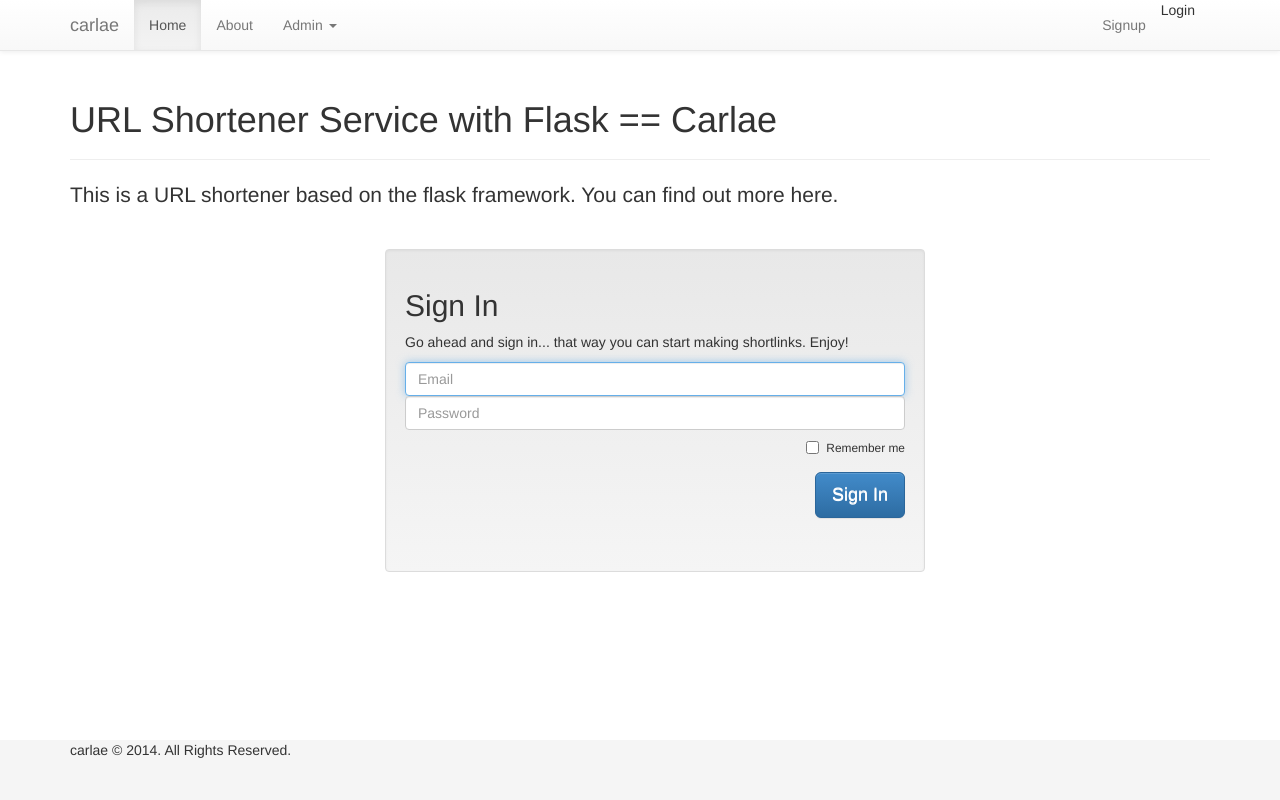
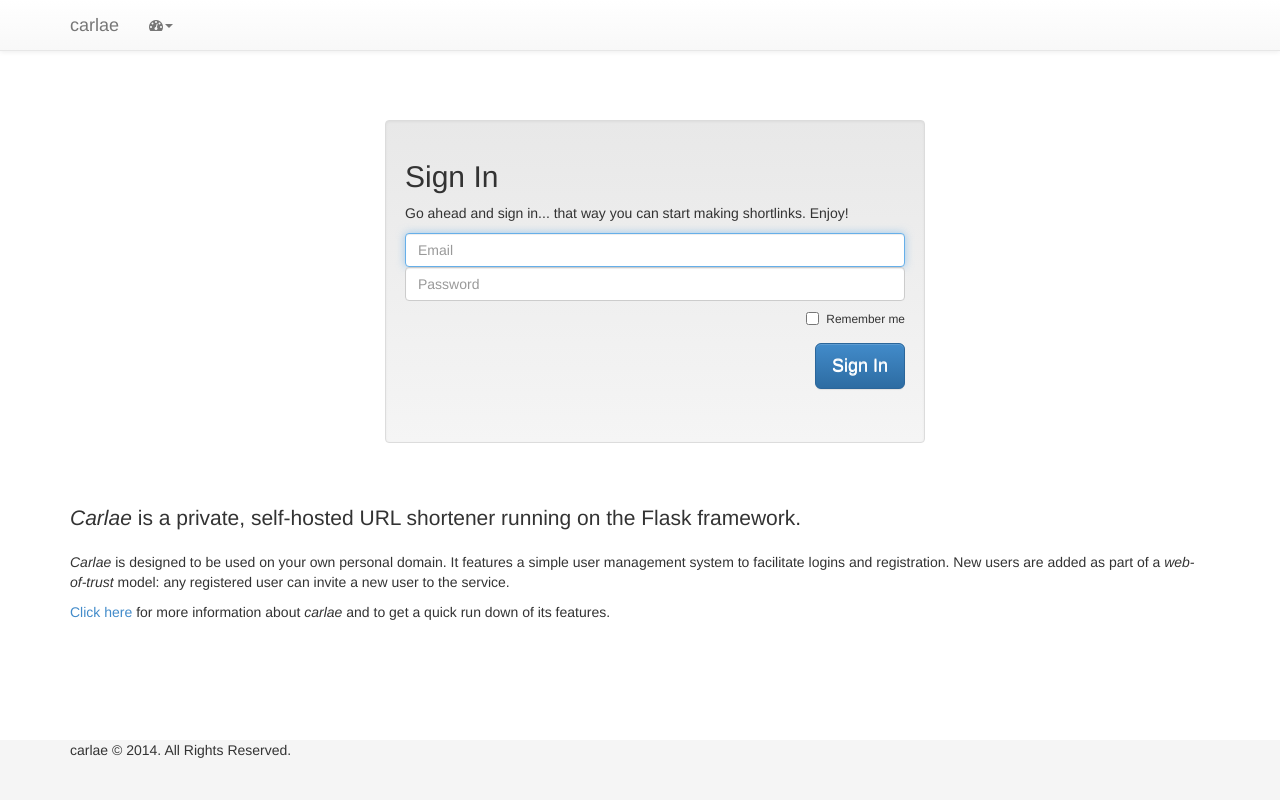
Before and after one commit to asobrien/carlae, a Flask app: page / in a window 1280 px wide. Run offline with Flask 2, Linux system fonts and the light colour scheme; parts of the project's set-up code (start-up, migrations or seed data) failed here and were passed over; some libraries are stand-ins or nearby versions.

Commit message:
Added method to change password

```diff
--- a/src/app.py
+++ b/src/app.py
@@ -16,7 +16,7 @@ import config
 import datetime
 from flask.ext.login import LoginManager
 # from flask.ext.login import login_user, logout_user, current_user, login_required, fresh_login_required
-from flask.ext.login import login_user, logout_user, login_required, current_user
+from flask.ext.login import login_user, logout_user, login_required, current_user, fresh_login_required
 
 # app specific
 #import models
@@ -129,7 +129,7 @@ def home():
             #     return redirect(url_for('home'))
             user = models.User(request.form['email'])
             login_user(user, remember=remember_me)
-            flash("Logged in successfully.", category="alert-success")
+            # flash("Logged in successfully.", category="alert-success")
             return redirect(request.args.get("next") or url_for("home"))
 
         return render_template("pages/index.html", form=login_form)
@@ -146,21 +146,41 @@ def home():
     #
     # return render_template('pages/index.html', login_form=login_form, url_form=url_form)
 
+# fresh login
+@app.route('/login', methods=['GET', 'POST'])
+def login():
+    login_form = LoginForm(request.form)
+    if login_form.validate_on_submit():
+        # login and validate the user...
+
+        # set the boolean checkbox
+        # http://nesv.blogspot.com/2011/10/flask-gotcha-with-html-forms-checkboxes.html
+        remember_me = False
+        if 'remember' in request.form:
+            remember_me = True
+
+
+        # return '%s' % remember_me
+        # user = models.User(request.form['email'])
+        # if user is None:
+        #     flash("Email address is incorrect.", "alert-danger")
+        #     return redirect(url_for('home'))
+        user = models.User(request.form['email'])
+        login_user(user, remember=remember_me)
+        # flash("Logged in successfully.", category="alert-success")
+        return redirect(request.args.get("next") or url_for("home"))
+    return render_template('forms/login.html', form=login_form)
+
 @app.route("/logout")
 @login_required
 def logout():
     logout_user()  # logouts out user, deletes cookies, etc.
-    flash(Markup("<b>Goodbye!</b> You've been logged out."), "alert-success")
+    # flash(Markup("<b>Goodbye!</b> You've been logged out."), "alert-success")
     return redirect(url_for('home'))
 
 @app.route('/about')
 def about():
     return render_template('pages/placeholder.about.html')
-
-# @app.route('/login')
-# def login():
-#     form = LoginForm(request.form)
-#     return render_template('forms/login.html', form=form)
 
 @app.route('/register', methods=['GET', 'POST'])
 def register():
@@ -277,6 +297,28 @@ def rawdump():
     raw_string = ('\n').join(raw)
     return Response(raw_string, mimetype="text/plain")
 
+@app.route('/top10')
+def top10():
+    top_urls =  models.Url.query.order_by(models.Url.counter.desc()).limit(10).all()
+    return render_template('pages/top10.html', urls=top_urls)
+
+login_manager.refresh_view = "login"
+login_manager.needs_refresh_message = (
+    u"To protect your account, please reauthenticate to access this page."
+)
+login_manager.needs_refresh_message_category = "alert-info"
+
+@app.route('/changepassword', methods=['GET', 'POST'])
+@fresh_login_required
+def changepassword():
+    pass_form = ActivateUserForm(request.form)
+    if pass_form.validate_on_submit():
+        user = g.user
+        user.change_password(request.form['password'])
+        flash("Your password has been successfully changed!", 'alert-success')
+        return redirect(url_for('home'))
+    return render_template('forms/changepass.html', form=pass_form)
+
 # Error handlers.
 
 @app.errorhandler(500)
--- a/src/forms.py
+++ b/src/forms.py
@@ -5,7 +5,7 @@ from wtforms.validators import DataRequired, EqualTo, Length, Required
 import random
 import string
 
-from models import InviteUser
+# from models import InviteUser
 import models
 
 # Set your classes here.
--- a/src/templates/layouts/main.html
+++ b/src/templates/layouts/main.html
@@ -48,29 +48,44 @@
             <span class="icon-bar"></span>
             <span class="icon-bar"></span>
           </button>
-          <a class="navbar-brand" href="/">carlae</a>
+          <a class="navbar-brand" href="{{ url_for('home') }}">carlae</a>
         </div>
         <div class="collapse navbar-collapse">
           <ul class="nav navbar-nav">
-            <li {% if request.endpoint == 'home' %} class="active" {% endif %}><a href="{{ url_for('home') }}">Home</a></li>
-            <li {% if request.endpoint == 'about' %} class="active" {% endif %}><a href="{{ url_for('about') }}">About</a></li>
-            <li class="dropdown">
-              <a class="dropdown-toggle" data-toggle="dropdown">Admin <b class="caret"></b></a>
+
+              <!-- Tools Dropdown -->
+              <li class="dropdown">
+              <a class="dropdown-toggle" data-toggle="dropdown" title="Administration"><i class="icon icon-dashboard"></i><b class="caret"></b></a>
               <ul class="dropdown-menu">
-                <li><a>Change Password</a></li>
-                <li><a>Another action</a></li>
-                <li><a>Something else here</a></li>
+                <li><a href="{{ url_for('about') }}"><i class="glyphicon glyphicon-info-sign"></i> About</a></li>
+                <li><a href=""><i class="glyphicon glyphicon-stats"></i> Top 10 List</a></li>
+
                 <li class="divider"></li>
-                <li class="dropdown-header">Nav header</li>
-                <li><a>Separated link</a></li>
-                <li><a>One more separated link</a></li>
+                <li class="dropdown-header">Utilities</li>
+                <li><a href="{{ url_for('rawdump') }}"><i class="glyphicon glyphicon-list-alt"></i> Raw Database Dump</a></li>
+                </li>
               </ul>
-            </li>
+
+            {% if g.user.is_authenticated() %}
+              <!-- Settings Dropdown -->
+              <li class="dropdown">
+              <a class="dropdown-toggle" data-toggle="dropdown" title="Administration"><i class="icon icon-cog"></i><b class="caret"></b></a>
+              <ul class="dropdown-menu">
+                <li><a href="{{ url_for('invite') }}"><i class="glyphicon glyphicon-user"></i> Send an invitation</a></li>
+                <li class="divider"></li>
+                <li class="dropdown-header">Account Settings</li>
+                <li><a href="{{ url_for('changepassword') }}"><i class="glyphicon glyphicon-tower"></i> Change Password</a></li>
+                </li>
+              </ul>
+            {% endif %}
+
+
           </ul>
+            {% if g.user.is_authenticated() %}
           <ul class="nav navbar-nav pull-right">
-            <li><a href="{{ url_for('register') }}">Signup</a></li>
-            <li>Login</li>
+            <li><a href="{{ url_for('logout') }}" title="Logout"><i class="glyphicon glyphicon-log-out"></i> Logout</a></li>
           </ul>
+            {% endif %}
         </div><!--/.nav-collapse -->
       </div>
     </div>
--- a/src/templates/pages/index.html
+++ b/src/templates/pages/index.html
@@ -2,11 +2,7 @@
 {% block title %}Home{% endblock %}
 {% block content %}
 
-<div class="page-header">
-  <h1>URL Shortener Service with Flask == Carlae</h1>
-</div>
-
-<p class="lead">This is a URL shortener based on the flask framework. You can find out more here.</p>
+<br><br>
 
 {% if g.user.is_authenticated() %}
 {% include 'forms/partials/shrink.html' %}
@@ -16,7 +12,14 @@
         {% include 'forms/partials/login.html' %}
 {% endif %}
 
+<p class="lead"><i>Carlae</i> is a private, self-hosted URL shortener running on the Flask framework.</p>
 
+<p><i>Carlae</i> is designed to be used on your own personal domain. It features a simple user management system to facilitate
+logins and registration. New users are added as part of a <i>web-of-trust</i> model: any registered user can invite a new user to the service.</p>
+
+<p><a href="{{ url_for('about') }}">Click here</a> for more information about <i>carlae</i> and to get a quick run down of its features.</p>
+
+<br><br>
 
 
 {% endblock %}
```
Also changed, not shown: src/templates/forms/changepass.html (added, +14 -0 lines), src/templates/forms/login.html (+14 -4 lines), src/templates/pages/placeholder.about.html (+20 -3 lines), src/templates/pages/top10.html (added, +36 -0 lines).
